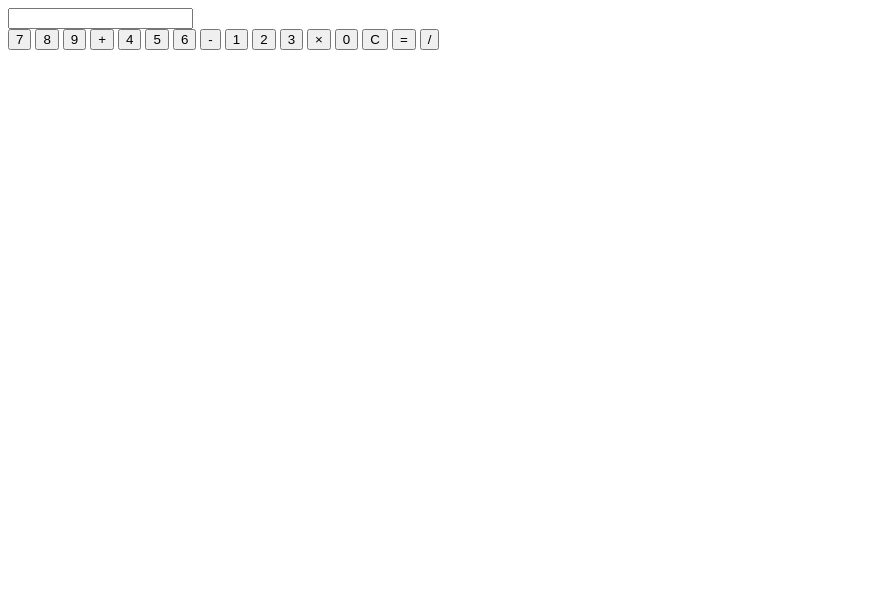
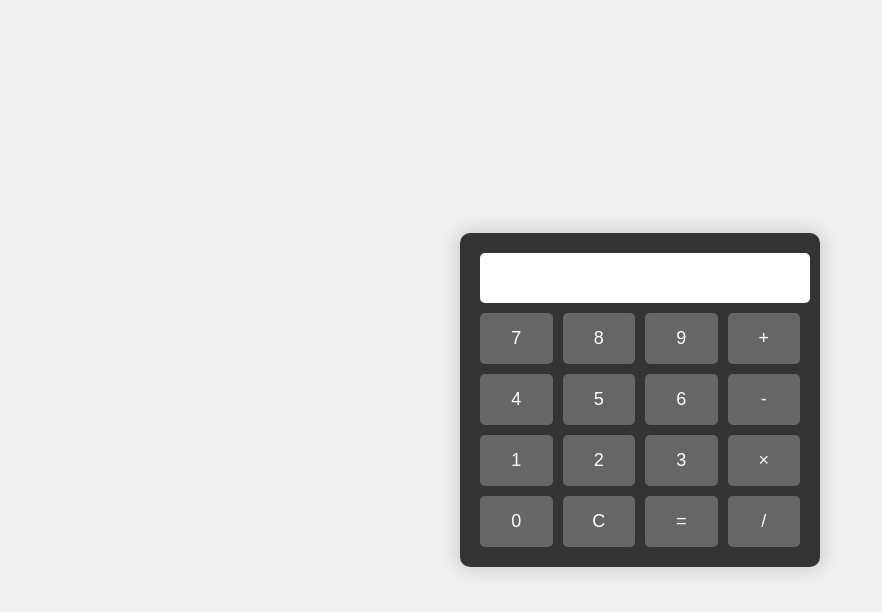
Before and after one commit to brklyngg/webpage-agent-build-test, a plain HTML site: page index.html in a window 1280 px wide. Shown: the whole page, without its empty margins (0-882 px from the left). Drawn offline with Linux system fonts and the light colour scheme.

Commit message:
Add CSS styling to calculator

```diff
--- a/index.html
+++ b/index.html
@@ -4,6 +4,60 @@
     <meta charset="UTF-8">
     <meta name="viewport" content="width=device-width, initial-scale=1.0">
     <title>Simple Calculator</title>
+    <style>
+        body {
+            display: flex;
+            justify-content: center;
+            align-items: center;
+            height: 100vh;
+            margin: 0;
+            background-color: #f0f0f0;
+            font-family: Arial, sans-serif;
+        }
+
+        .calculator {
+            background-color: #333;
+            border-radius: 10px;
+            padding: 20px;
+            box-shadow: 0 0 20px rgba(0,0,0,0.2);
+        }
+
+        #display {
+            width: 100%;
+            height: 40px;
+            margin-bottom: 10px;
+            font-size: 24px;
+            text-align: right;
+            padding: 5px;
+            border: none;
+            border-radius: 5px;
+        }
+
+        .buttons {
+            display: grid;
+            grid-template-columns: repeat(4, 1fr);
+            gap: 10px;
+        }
+
+        button {
+            padding: 15px;
+            font-size: 18px;
+            border: none;
+            border-radius: 5px;
+            background-color: #666;
+            color: white;
+            cursor: pointer;
+            transition: background-color 0.2s;
+        }
+
+        button:hover {
+            background-color: #999;
+        }
+
+        button:active {
+            background-color: #444;
+        }
+    </style>
 </head>
 <body>
     <div class="calculator">
```
